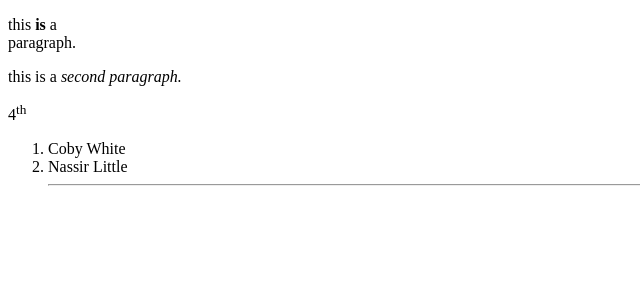
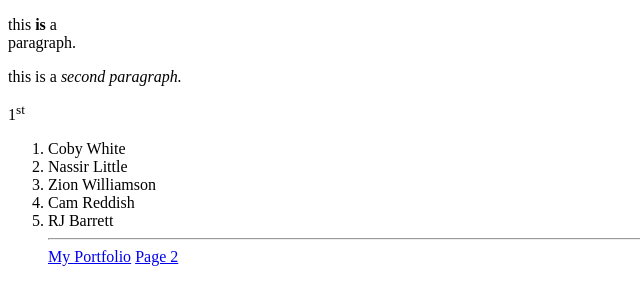
Before and after one commit to mrauwald/mrauwald.github.io, a plain HTML site: page index.html in a window 1280 px wide. Shown: the whole page, without its empty margins (0-640 px from the left). Drawn offline with Linux system fonts and the light colour scheme.

Commit message:
Add files via upload

```diff
--- a/index.html
+++ b/index.html
@@ -11,17 +11,24 @@
 
     <p> this is a <i>second paragraph.</i></p>
 
-    <p>4<sup>th</sup></p>
+    <p>1<sup>st</sup></p>
 
     <ol>
         <li>Coby White</li>
         <li>Nassir Little</li>
         <Cameron Johnson</li>
+        <li>Zion Williamson</li>
+        <li>Cam Reddish</li>
+        <li>RJ Barrett</li>
 
     </ul>
 
     <hr>
 
+
+    <a href= "https://www.marisarauwald.com">My Portfolio</a>
+
+    <a href="page_2.html">Page 2<a/>
 </body>
 
 </html>
```
Also changed, not shown: page_2.html (added, +3 -0 lines).
